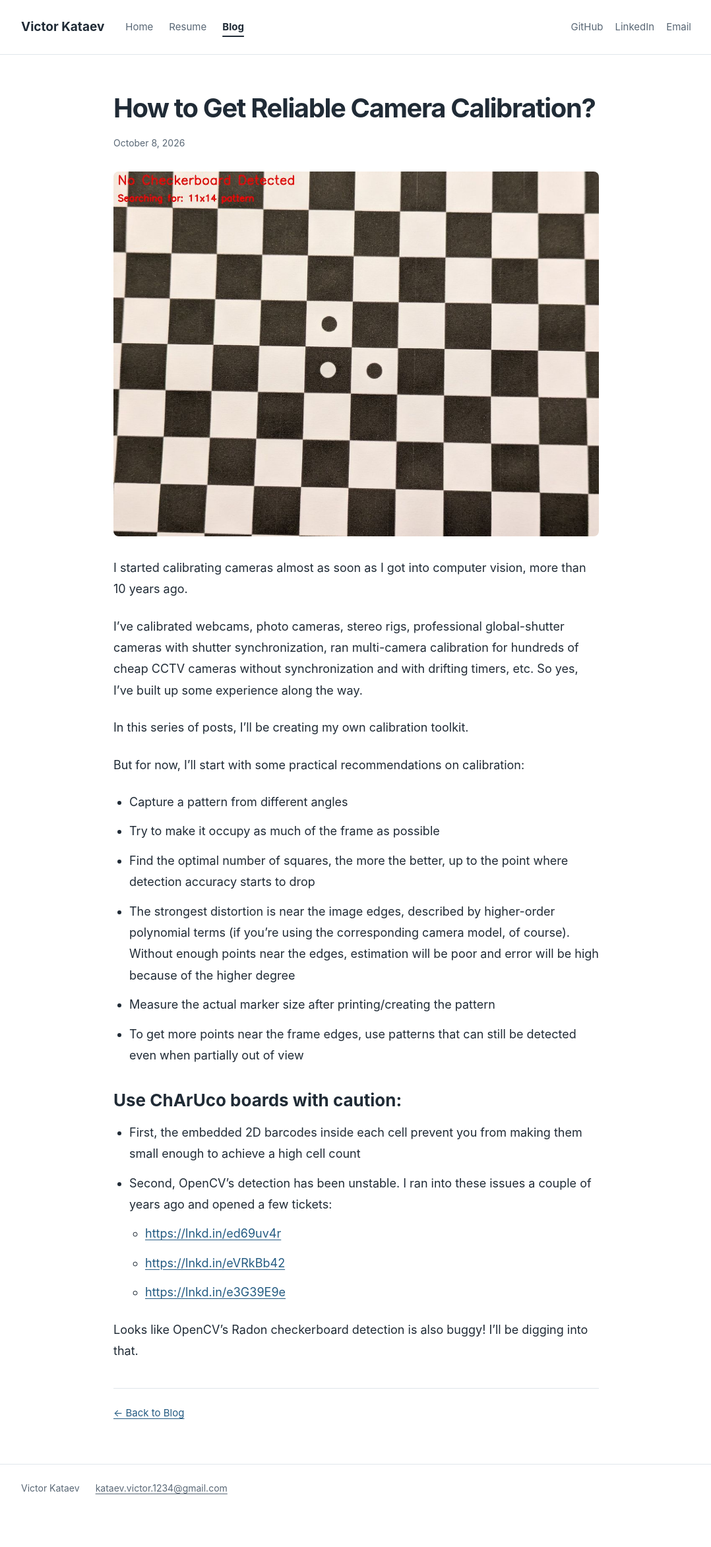
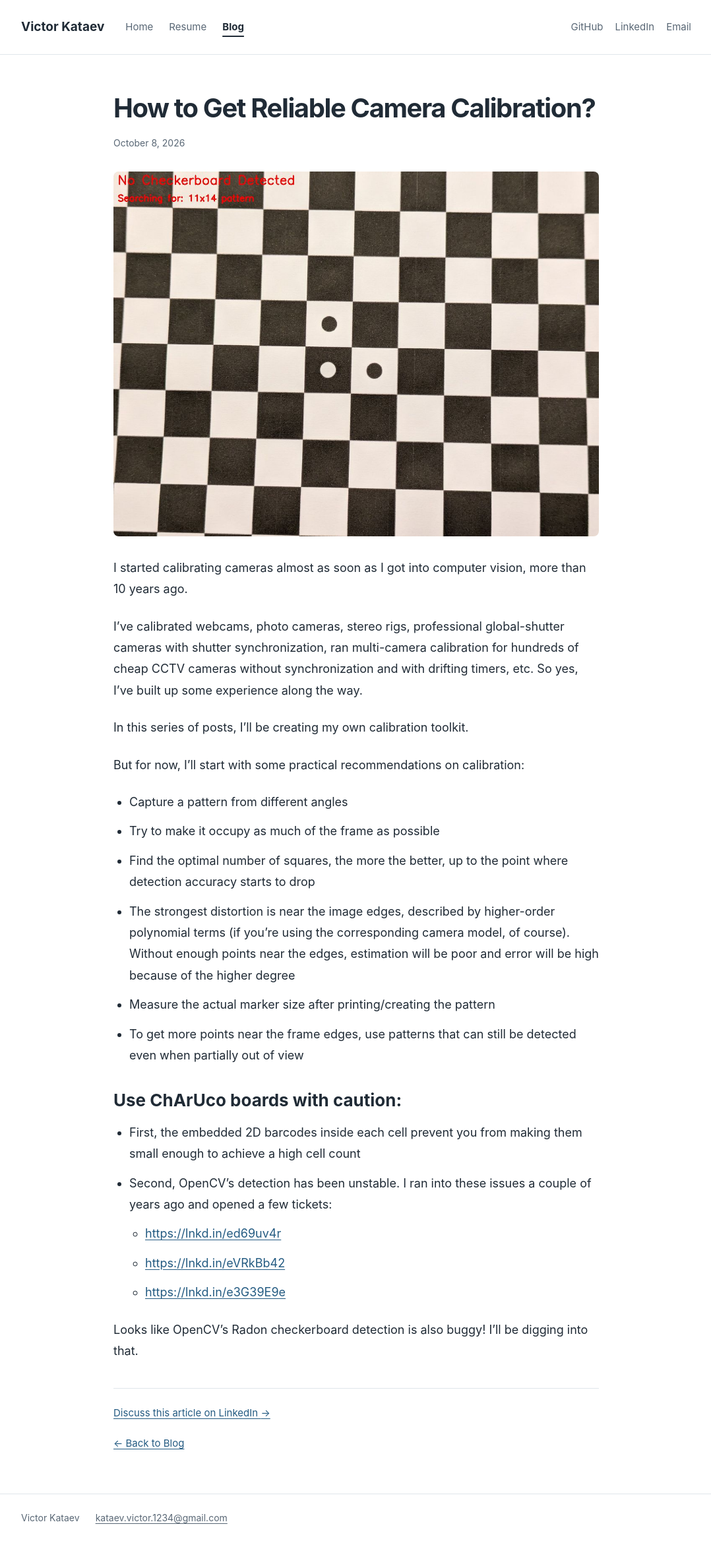
Before and after one commit to victor1234/victor1234.github.io, a Jekyll site: the page built from _posts/2026-10-08-how-to-get-reliable-camera-calibration.md, in a window 1280 px wide. Shown: the whole page at 66% size, without its empty margins (100-1178 px from the left). Built offline with Jekyll 4.4.1, drawn with Linux system fonts in a browser that asks for light colours; a script that is not in the unit is left out; before the commit the page ends 2300 px from its top, so only the background shows below that.

Commit message:
feat: add optional LinkedIn discussion link to posts

```diff
--- a/_layouts/post.html
+++ b/_layouts/post.html
@@ -10,6 +10,9 @@ layout: base
     {{ content }}
   </div>
   <footer class="post-footer">
+    {% if page.linkedin_post_url %}
+      <p class="post-discussion"><a href="{{ page.linkedin_post_url | escape }}">Discuss this article on LinkedIn <span aria-hidden="true">&rarr;</span></a></p>
+    {% endif %}
     <a href="{{ '/blog/' | relative_url }}">&larr; Back to Blog</a>
   </footer>
 </article>
--- a/_posts/2026-10-08-how-to-get-reliable-camera-calibration.md
+++ b/_posts/2026-10-08-how-to-get-reliable-camera-calibration.md
@@ -1,6 +1,7 @@
 ---
 title: "How to Get Reliable Camera Calibration?"
 image: /images/posts/camera-calibration.jpg
+linkedin_post_url: https://lnkd.in/p/e25Yi9zv
 excerpt: "Practical recommendations from more than 10 years of camera calibration: pattern coverage, edge distortion, marker size, and detection pitfalls."
 ---
 
--- a/assets/main.scss
+++ b/assets/main.scss
@@ -91,6 +91,7 @@ pre { overflow-x: auto; background: #f4f6f8; padding: 16px; border-radius: 6px;
 code { font-family: ui-monospace, SFMono-Regular, Consolas, monospace; }
 blockquote { border-left: 3px solid $line; padding-left: 20px; color: $muted; }
 .post-footer { border-top: 1px solid $line; margin-top: 40px; padding-top: 24px; font-size: 1.5rem; }
+.post-discussion { margin-bottom: 20px; }
 .site-footer { display: flex; flex-wrap: wrap; gap: 12px 24px; border-top: 1px solid $line; padding-top: 24px; padding-bottom: 32px; margin-top: 64px; color: $muted; font-size: 1.4rem; }
 .site-footer a { color: $muted; }
 .dark { background: #182129; color: #edf2f6; }
```
